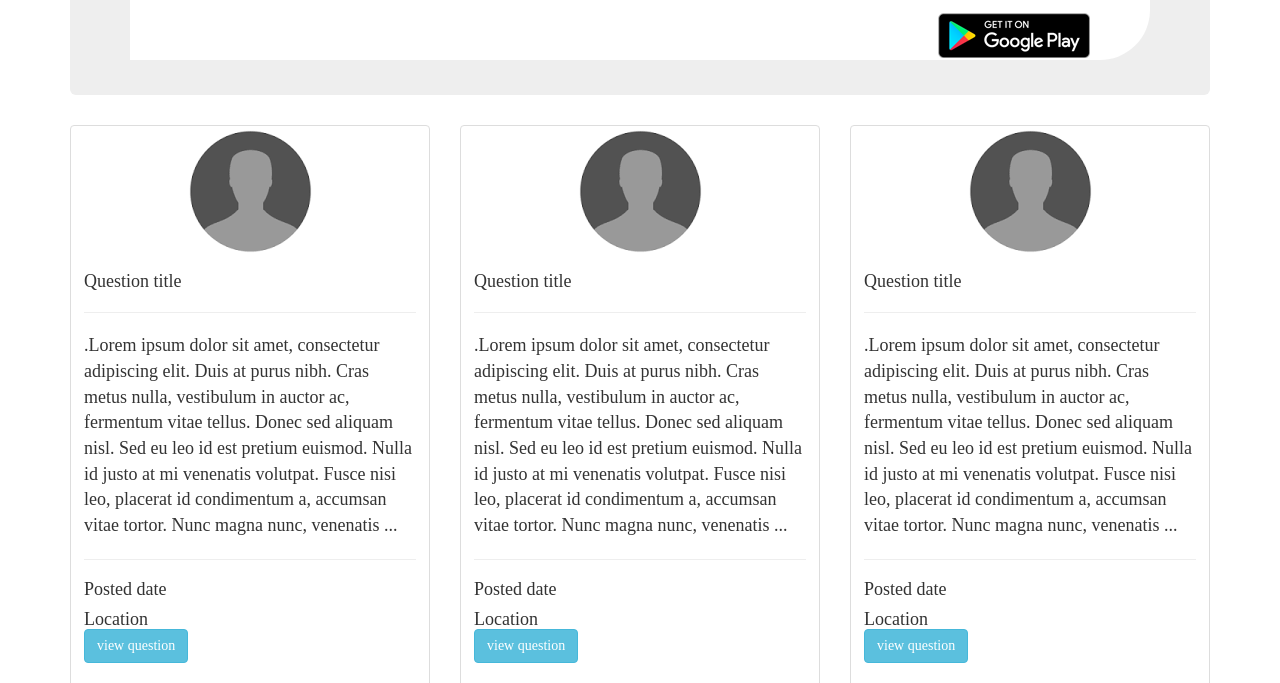
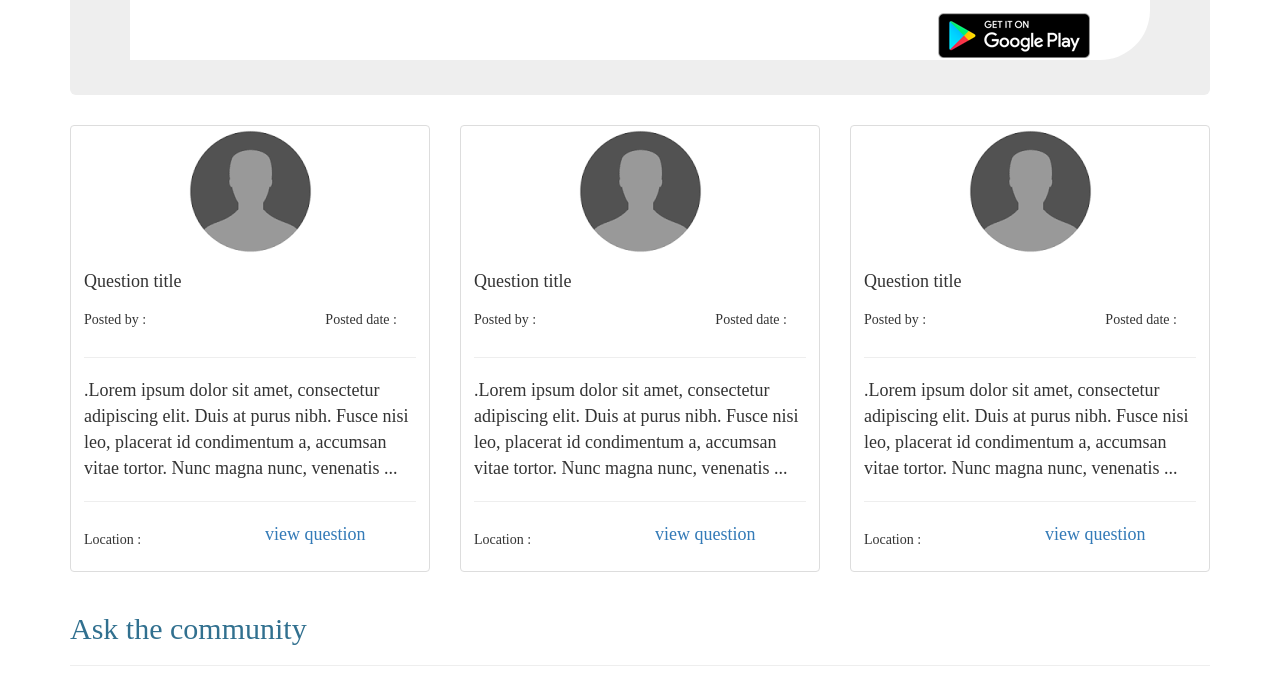
Before and after one commit to samgitre/chat-app, a website: page public/index.html in a window 1280 px wide. Shown: the part 235-918 px from the top of the page. Drawn offline with nearby package versions, Linux system fonts and the light colour scheme; no server answers.

Commit message:
Some changes done

```diff
--- a/public/index.html
+++ b/public/index.html
@@ -34,14 +34,27 @@
      <div class="col-sm-6 col-md-4">
        <div class="thumbnail">
          <img src="/img/avatar.png" alt="Avater">
-         <div class="caption">
+         <div class="caption  thumb-div">
            <h4>Question title</h4>
+           <div class="row">
+             <div class="col-sm-4">
+                    <h5>Posted by :</h5>
+             </div>
+             <div class="col-sm-4 pull-right">
+                    <h5>Posted date :</h5>
+             </div>
+           </div>
            <hr />
-           <p>.Lorem ipsum dolor sit amet, consectetur adipiscing elit. Duis at purus nibh. Cras metus nulla, vestibulum in auctor ac, fermentum vitae tellus. Donec sed aliquam nisl. Sed eu leo id est pretium euismod. Nulla id justo at mi venenatis volutpat. Fusce nisi leo, placerat id condimentum a, accumsan vitae tortor. Nunc magna nunc, venenatis ...</p>
+           <p>.Lorem ipsum dolor sit amet, consectetur adipiscing elit. Duis at purus nibh. Fusce nisi leo, placerat id condimentum a, accumsan vitae tortor. Nunc magna nunc, venenatis ...</p>
         <hr />
-      <h4>Posted date</h4>
-      <h4>Location</h>
-           <p><a href="#" class="btn btn-info" role="button">view question</a>
+        <div class="row">
+          <div class="col-sm-4">
+                 <h5>Location :</h5>
+          </div>
+          <div class="col-sm-6 pull-right">
+                 <a href="#">view question</a>
+          </div>
+        </div>
        </div>
      </div>
      </div>
@@ -51,12 +64,25 @@
          <img src="/img/avatar.png" alt="Avater">
          <div class="caption  thumb-div">
            <h4>Question title</h4>
+           <div class="row">
+             <div class="col-sm-4">
+                    <h5>Posted by :</h5>
+             </div>
+             <div class="col-sm-4 pull-right">
+                    <h5>Posted date :</h5>
+             </div>
+           </div>
            <hr />
-         <p>.Lorem ipsum dolor sit amet, consectetur adipiscing elit. Duis at purus nibh. Cras metus nulla, vestibulum in auctor ac, fermentum vitae tellus. Donec sed aliquam nisl. Sed eu leo id est pretium euismod. Nulla id justo at mi venenatis volutpat. Fusce nisi leo, placerat id condimentum a, accumsan vitae tortor. Nunc magna nunc, venenatis ...</p>
+           <p>.Lorem ipsum dolor sit amet, consectetur adipiscing elit. Duis at purus nibh. Fusce nisi leo, placerat id condimentum a, accumsan vitae tortor. Nunc magna nunc, venenatis ...</p>
         <hr />
-    <h4>Posted date</h4>
-    <h4>Location</h>
-         <p><a href="#" class="btn btn-info" role="button">view question</a>
+        <div class="row">
+          <div class="col-sm-4">
+                 <h5>Location :</h5>
+          </div>
+          <div class="col-sm-6 pull-right">
+                 <a href="#">view question</a>
+          </div>
+        </div>
        </div>
      </div>
      </div>
@@ -66,12 +92,25 @@
          <img src="/img/avatar.png" alt="Avater">
          <div class="caption  thumb-div">
            <h4>Question title</h4>
+           <div class="row">
+             <div class="col-sm-4">
+                    <h5>Posted by :</h5>
+             </div>
+             <div class="col-sm-4 pull-right">
+                    <h5>Posted date :</h5>
+             </div>
+           </div>
            <hr />
-         <p>.Lorem ipsum dolor sit amet, consectetur adipiscing elit. Duis at purus nibh. Cras metus nulla, vestibulum in auctor ac, fermentum vitae tellus. Donec sed aliquam nisl. Sed eu leo id est pretium euismod. Nulla id justo at mi venenatis volutpat. Fusce nisi leo, placerat id condimentum a, accumsan vitae tortor. Nunc magna nunc, venenatis ...</p>
+           <p>.Lorem ipsum dolor sit amet, consectetur adipiscing elit. Duis at purus nibh. Fusce nisi leo, placerat id condimentum a, accumsan vitae tortor. Nunc magna nunc, venenatis ...</p>
         <hr />
-    <h4>Posted date</h4>
-    <h4>Location</h>
-         <p><a href="#" class="btn btn-info" role="button">view question</a>
+        <div class="row">
+          <div class="col-sm-4">
+                 <h5>Location :</h5>
+          </div>
+          <div class="col-sm-6 pull-right">
+                 <a href="#">view question</a>
+          </div>
+        </div>
        </div>
      </div>
      </div>
```
Lines whose indentation alone changed are shown as unchanged.
